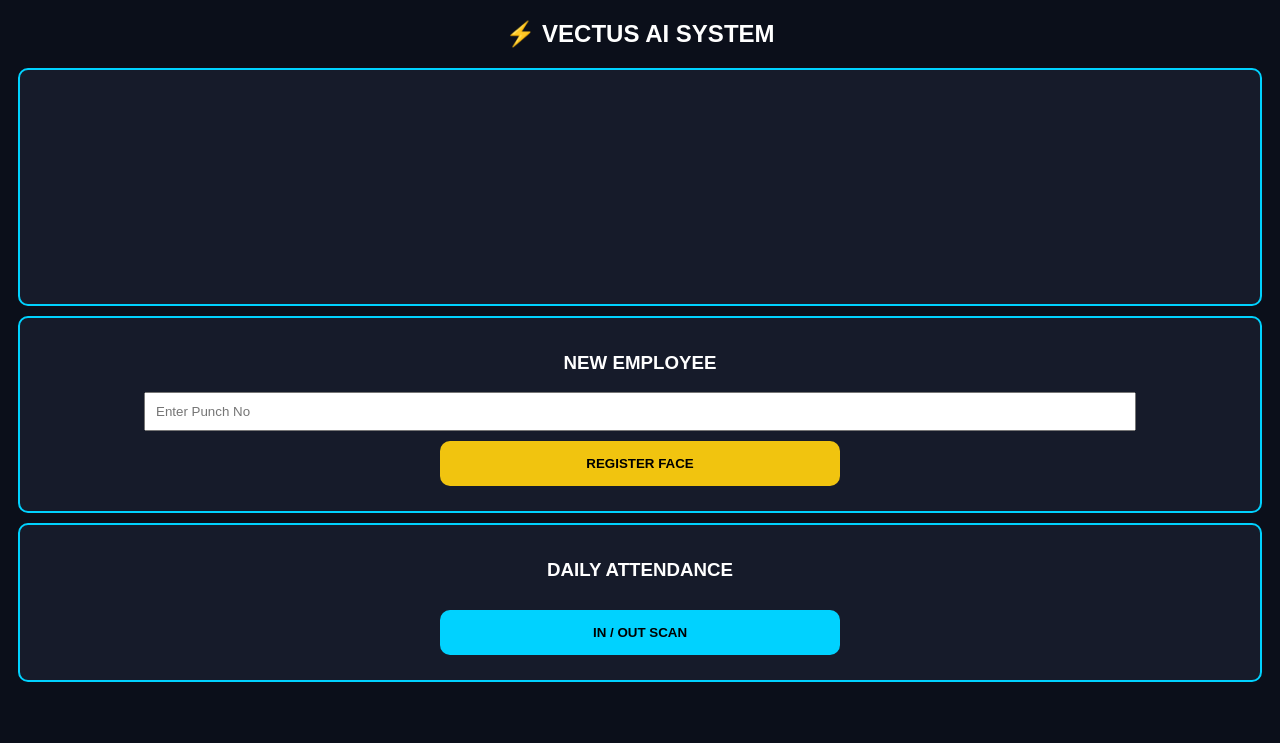
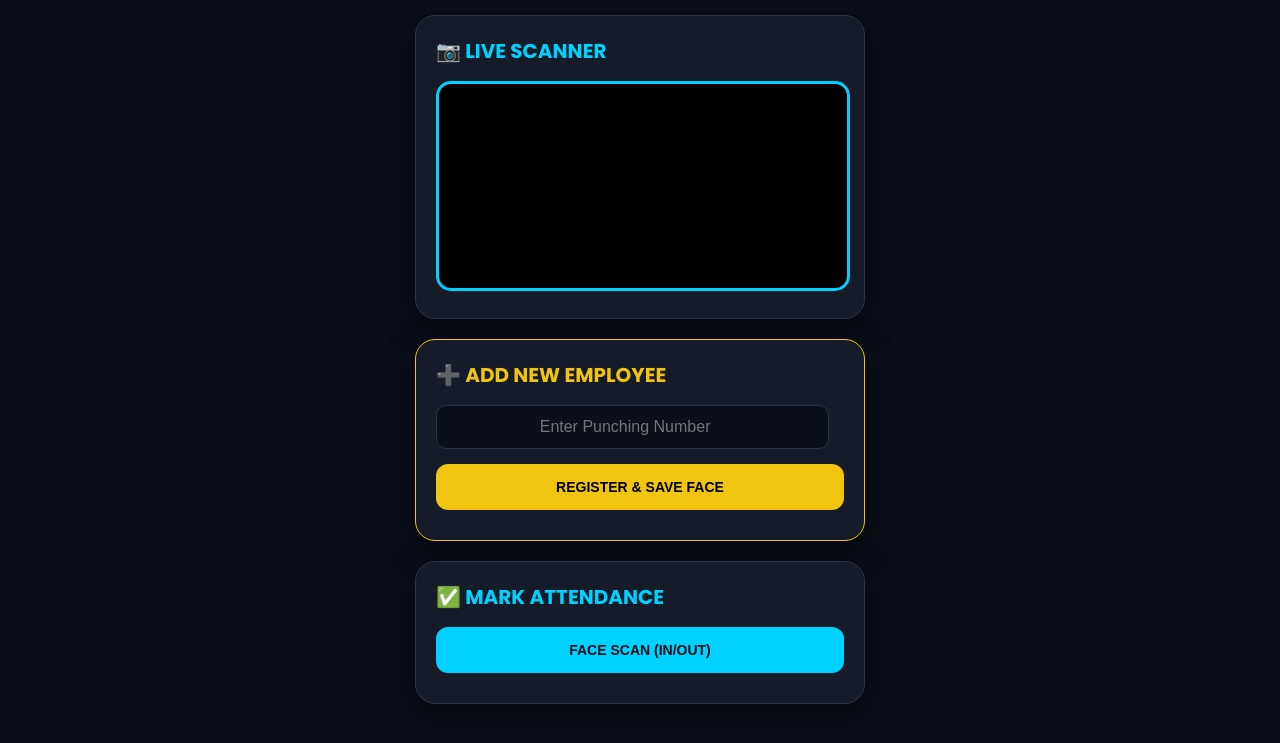
Before and after one commit to oms91799-gif/FACE-ATTENDENCE-SYSTEM-ONLINE-, a Flask app: page / in a window 1280 px wide. Shown: the top 743 px of the page. Run offline with Flask 3, Linux system fonts and the light colour scheme.

Commit message:
Update index.html

```diff
--- a/templates/index.html
+++ b/templates/index.html
@@ -1,70 +1,127 @@
 <!DOCTYPE html>
-<html>
+<html lang="en">
 <head>
+    <meta charset="UTF-8">
     <meta name="viewport" content="width=device-width, initial-scale=1.0">
-    <title>Vectus AI Attendance</title>
+    <title>VECTUS AI - Face Auth</title>
+    <link href="https://fonts.googleapis.com/css2?family=Poppins:wght@400;600;700&display=swap" rel="stylesheet">
     <style>
-        body { font-family: sans-serif; background: #0b0f1a; color: white; text-align: center; }
-        .box { border: 2px solid #00d2ff; border-radius: 10px; margin: 10px; padding: 15px; background: #161b2a; }
-        video { width: 100%; max-width: 400px; border-radius: 10px; }
-        button { width: 100%; max-width: 400px; padding: 15px; margin: 10px 0; border: none; border-radius: 10px; font-weight: bold; cursor: pointer; }
-        .btn-reg { background: #f1c40f; }
-        .btn-att { background: #00d2ff; }
+        :root { --primary: #00d2ff; --bg: #0b0f1a; --card: #161b2a; --accent: #38fbdb; }
+        body { font-family: 'Poppins', sans-serif; background: var(--bg); color: white; margin: 0; padding: 15px; }
+        .container { max-width: 450px; margin: auto; }
+        .card { background: var(--card); padding: 20px; border-radius: 20px; border: 1px solid #2d3343; margin-bottom: 20px; box-shadow: 0 10px 30px rgba(0,0,0,0.5); }
+        h2 { color: var(--primary); margin: 0 0 15px 0; font-size: 20px; text-transform: uppercase; }
+
+        #video { width: 100%; border-radius: 15px; border: 3px solid var(--primary); background: #000; }
+        canvas { display: none; }
+
+        input { background: #0b0f1a; border: 1px solid #2d3343; color: white; padding: 12px; border-radius: 10px; width: 90%; margin-bottom: 15px; font-size: 16px; text-align: center; }
+
+        .btn { width: 100%; padding: 15px; border: none; border-radius: 12px; font-weight: 700; cursor: pointer; text-transform: uppercase; font-size: 14px; margin-bottom: 10px; transition: 0.3s; }
+        .btn-reg { background: #f1c40f; color: #000; }
+        .btn-att { background: var(--primary); color: #0b0f1a; }
+
+        #status { padding: 15px; border-radius: 12px; font-weight: 600; display: none; margin-top: 10px; }
+        .success { background: rgba(16, 185, 129, 0.2); color: #10b981; border: 1px solid #10b981; }
+        .error { background: rgba(255, 71, 87, 0.2); color: #ff4757; border: 1px solid #ff4757; }
     </style>
 </head>
-<body onload="startCam()">
-    <h2>⚡ VECTUS AI SYSTEM</h2>
+<body onload="startCamera()">
 
-    <div class="box">
+<div class="container">
+    <div class="card">
+        <h2>📷 LIVE SCANNER</h2>
         <video id="video" autoplay playsinline></video>
-        <canvas id="canvas" style="display:none;"></canvas>
+        <canvas id="canvas"></canvas>
+        <div id="status"></div>
     </div>
 
-    <div class="box">
-        <h3>NEW EMPLOYEE</h3>
-        <input type="number" id="punch_no" placeholder="Enter Punch No" style="padding:10px; width:80%;">
-        <button class="btn-reg" onclick="register()">REGISTER FACE</button>
+    <div class="card" style="border-color: #f1c40f;">
+        <h2 style="color:#f1c40f;">➕ ADD NEW EMPLOYEE</h2>
+        <input type="number" id="punch_no" placeholder="Enter Punching Number">
+        <button class="btn btn-reg" onclick="registerFace()">Register & Save Face</button>
     </div>
 
-    <div class="box">
-        <h3>DAILY ATTENDANCE</h3>
-        <button class="btn-att" onclick="markAttendance()">IN / OUT SCAN</button>
+    <div class="card">
+        <h2>✅ MARK ATTENDANCE</h2>
+        <button class="btn btn-att" onclick="markAttendance()">Face Scan (IN/OUT)</button>
+    </div>
 </div>
 
-    <div id="status" style="margin:20px; font-weight:bold;"></div>
+<script>
+    const video = document.getElementById('video');
+    const canvas = document.getElementById('canvas');
+    const statusBox = document.getElementById('status');
+    let userLat = "0", userLng = "0";
 
-    <script>
-        let lat, lng;
-        navigator.geolocation.getCurrentPosition(p => { lat = p.coords.latitude; lng = p.coords.longitude; });
+    // GPS Location Lena
+    navigator.geolocation.getCurrentPosition(p => {
+        userLat = p.coords.latitude;
+        userLng = p.coords.longitude;
+    }, err => console.log("Location Denied"));
 
-        async function startCam() {
+    // Camera Start Karna
+    async function startCamera() {
+        try {
             const stream = await navigator.mediaDevices.getUserMedia({ video: { facingMode: "user" } });
-            document.getElementById('video').srcObject = stream;
+            video.srcObject = stream;
+        } catch (err) {
+            showMessage("Camera Access Denied! ❌", "error");
+        }
     }
 
-        async function capture() {
-            const canvas = document.getElementById('canvas');
-            const video = document.getElementById('video');
-            canvas.width = video.videoWidth; canvas.height = video.videoHeight;
+    // Photo Capture Karna
+    function captureImage() {
+        canvas.width = video.videoWidth;
+        canvas.height = video.videoHeight;
         canvas.getContext('2d').drawImage(video, 0, 0);
-            return canvas.toDataURL('image/jpeg');
+        return canvas.toDataURL('image/jpeg', 0.8);
     }
 
-        async function register() {
-            const pno = document.getElementById('punch_no').value;
-            if(!pno) return alert("ID dalo!");
-            const img = await capture();
-            const res = await fetch('/register', { method: 'POST', headers: {'Content-Type': 'application/json'}, body: JSON.stringify({image: img, punch_no: pno}) });
-            alert("Registered! ✅");
+    // Naya Employee Register Karna
+    async function registerFace() {
+        const pNo = document.getElementById('punch_no').value;
+        if(!pNo) return alert("Pehle Punching Number dalo!");
+
+        showMessage("Saving Employee... ⏳", "success");
+        const img = captureImage();
+
+        const res = await fetch('/register', {
+            method: 'POST',
+            headers: {'Content-Type': 'application/json'},
+            body: JSON.stringify({ image: img, punch_no: pNo })
+        });
+        const data = await res.json();
+        showMessage(data.msg, "success");
+        document.getElementById('punch_no').value = "";
     }
 
+    // Attendance Lagana
     async function markAttendance() {
-            const img = await capture();
-            document.getElementById('status').innerText = "Scanning... ⏳";
-            const res = await fetch('/scan', { method: 'POST', headers: {'Content-Type': 'application/json'}, body: JSON.stringify({image: img, lat: lat, lng: lng}) });
+        showMessage("Scanning Face... ⏳", "success");
+        const img = captureImage();
+
+        const res = await fetch('/scan', {
+            method: 'POST',
+            headers: {'Content-Type': 'application/json'},
+            body: JSON.stringify({ image: img, lat: userLat, lng: userLng })
+        });
         const data = await res.json();
-            document.getElementById('status').innerText = data.status === 'Success' ? `✅ ${data.type} Marked: ID ${data.id}` : "❌ Error!";
+
+        if(data.status === 'Success') {
+            showMessage(`✅ PRESENT: ID ${data.id}`, "success");
+        } else {
+            showMessage(`❌ FAILED: ${data.msg}`, "error");
+        }
+    }
+
+    function showMessage(msg, type) {
+        statusBox.style.display = "block";
+        statusBox.innerHTML = msg;
+        statusBox.className = type;
+        setTimeout(() => { statusBox.style.display = "none"; }, 5000);
     }
 </script>
+
 </body>
 </html>
```
Lines whose indentation alone changed are shown as unchanged.
